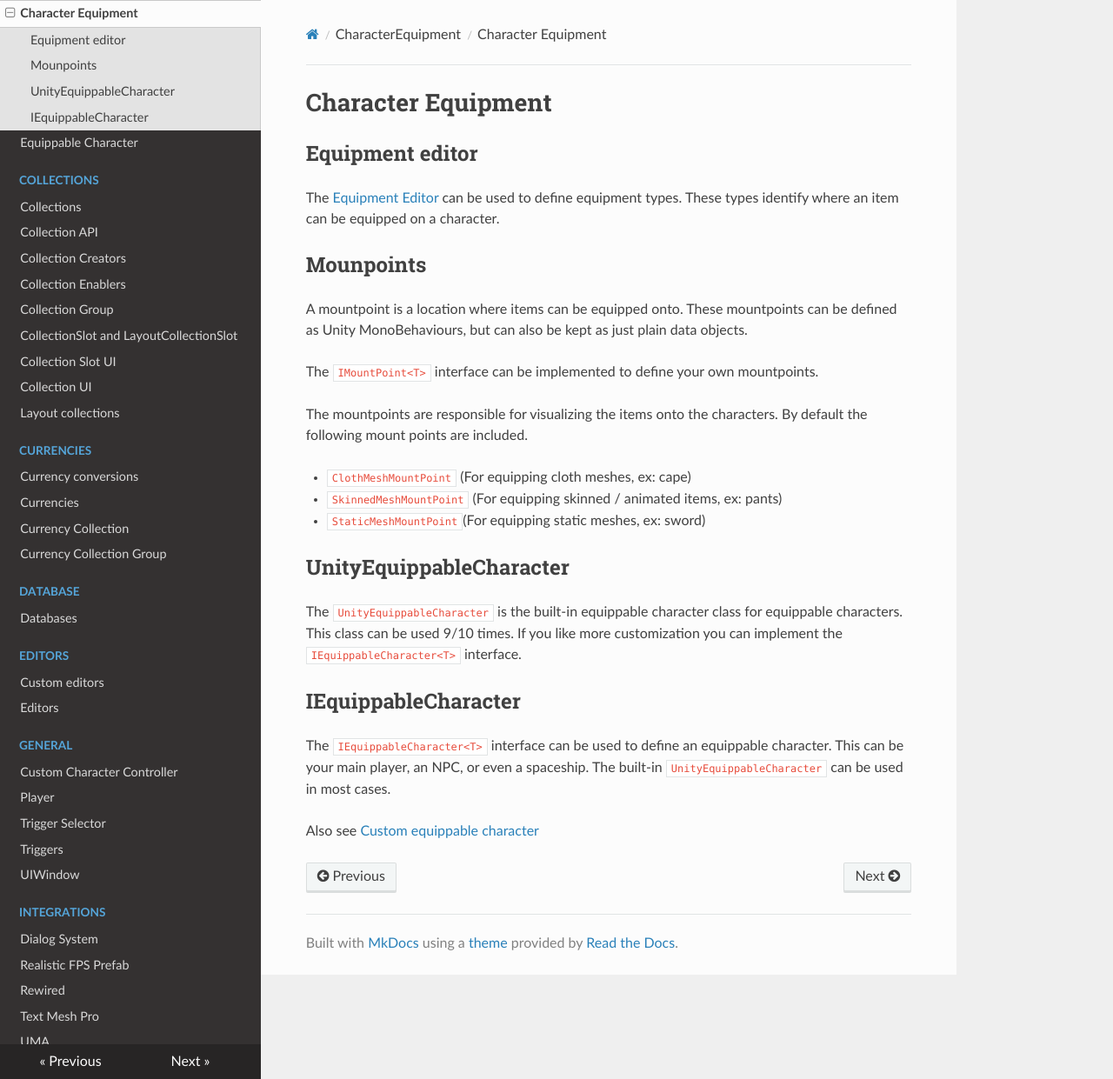
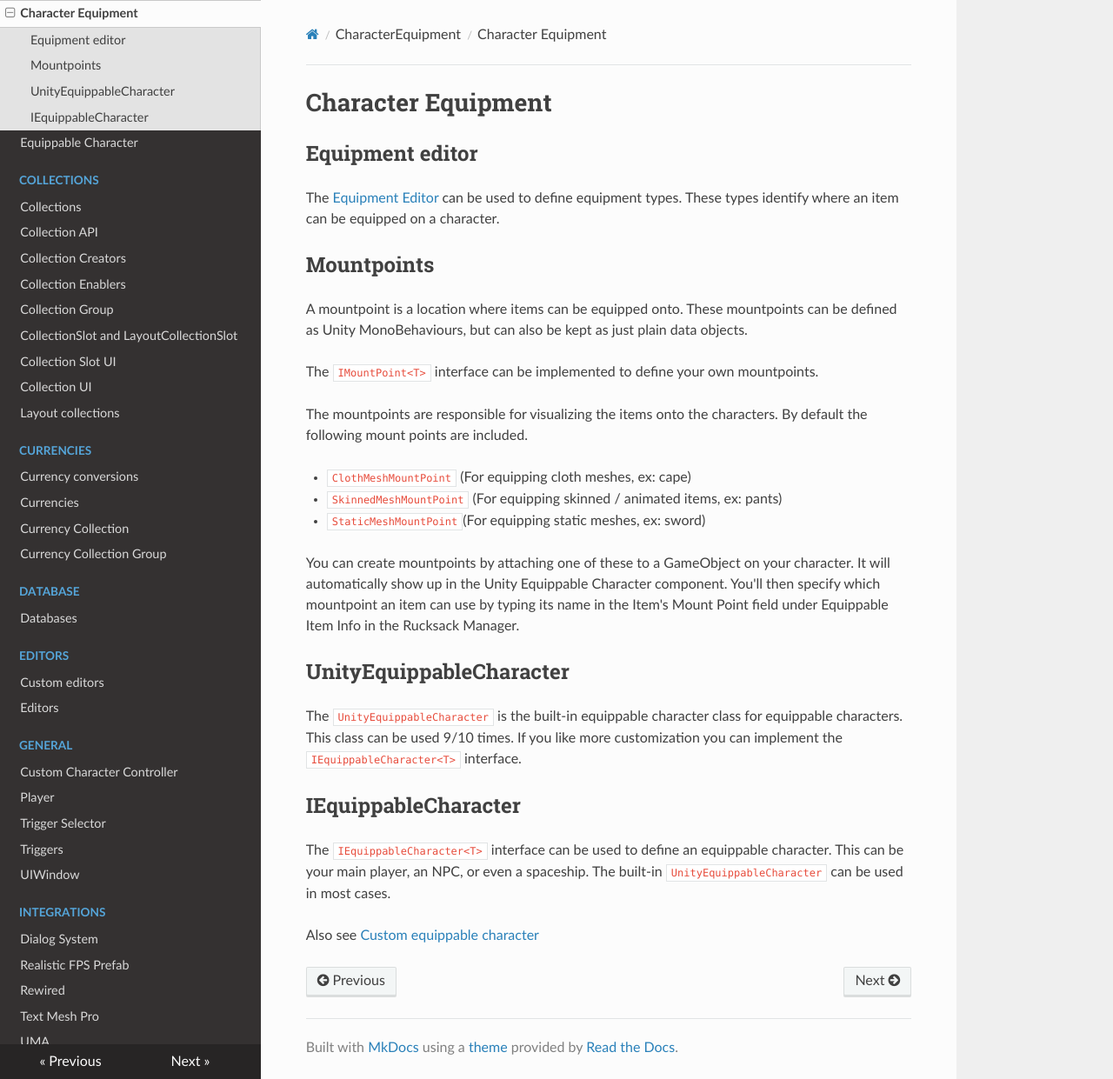
Before and after one commit to devdogio/RucksackDocs, an MkDocs documentation site: the page built from docs/CharacterEquipment/Equipment.md, in a window 1280 px wide and 1241 px high. Shown: the whole window at 87% size. Built offline with MkDocs 1.6.1, drawn with Linux system fonts in a browser that asks for light colours; nearby versions of some CDN libraries.

Commit message:
Explained mountpoint use and setup
Fixed typo

```diff
--- a/docs/CharacterEquipment/Equipment.md
+++ b/docs/CharacterEquipment/Equipment.md
@@ -4,7 +4,7 @@
 
 The [Equipment Editor](../Editors/Editors.md) can be used to define equipment types. These types identify where an item can be equipped on a character.
 
-## Mounpoints
+## Mountpoints
 
 A mountpoint is a location where items can be equipped onto. These mountpoints can be defined as Unity MonoBehaviours, but can also be kept as just plain data objects.
 
@@ -16,6 +16,8 @@ The mountpoints are responsible for visualizing the items onto the characters. B
 - `SkinnedMeshMountPoint` (For equipping skinned / animated items, ex: pants)
 - `StaticMeshMountPoint`(For equipping static meshes, ex: sword)
 
+You can create mountpoints by attaching one of these to a GameObject on your character. It will automatically show up in the Unity Equippable Character component. You'll then specify which mountpoint an item can use by typing its name in the Item's Mount Point field under Equippable Item Info in the Rucksack Manager.
+
 ## UnityEquippableCharacter
 
 The `UnityEquippableCharacter` is the built-in equippable character class for equippable characters. This class can be used 9/10 times. If you like more customization you can implement the `IEquippableCharacter<T>` interface.
```
